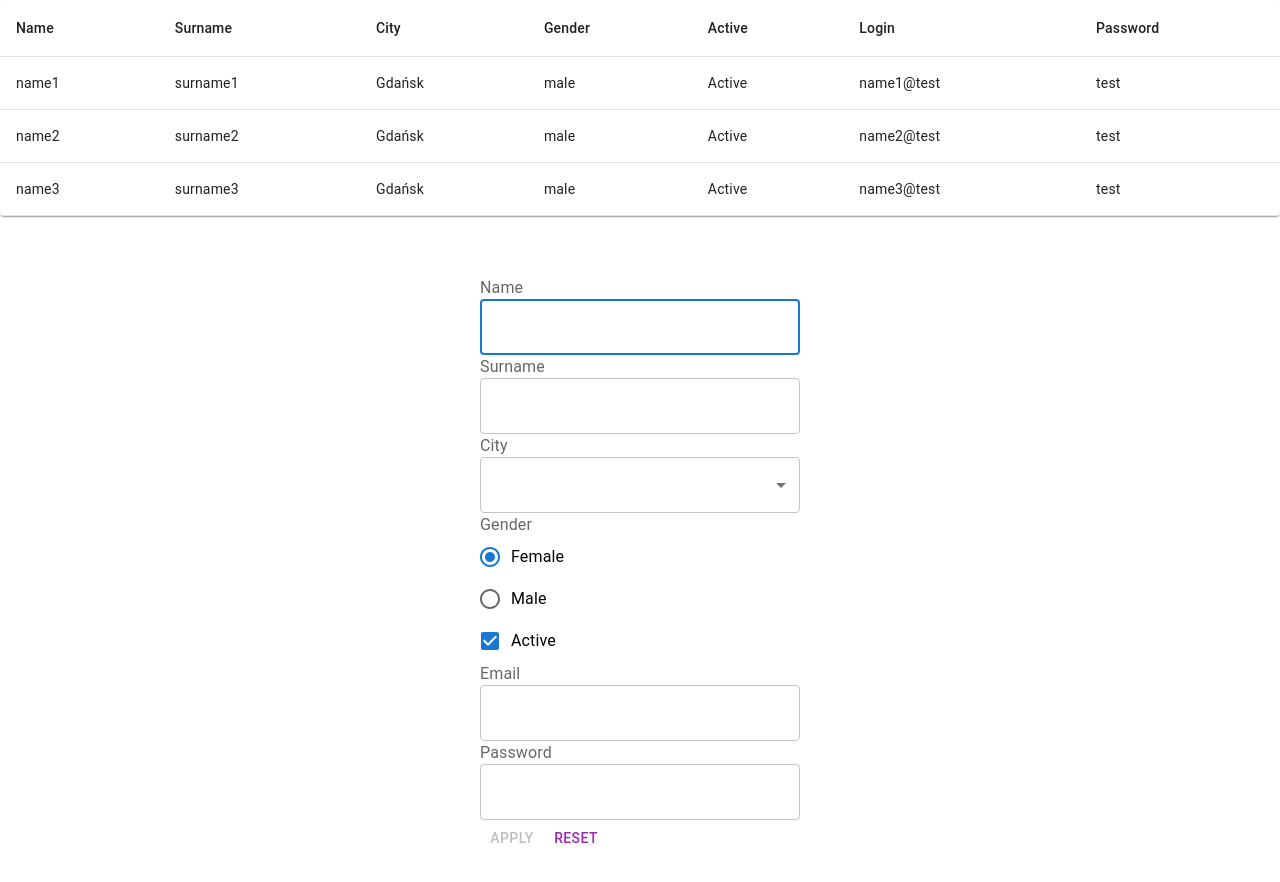
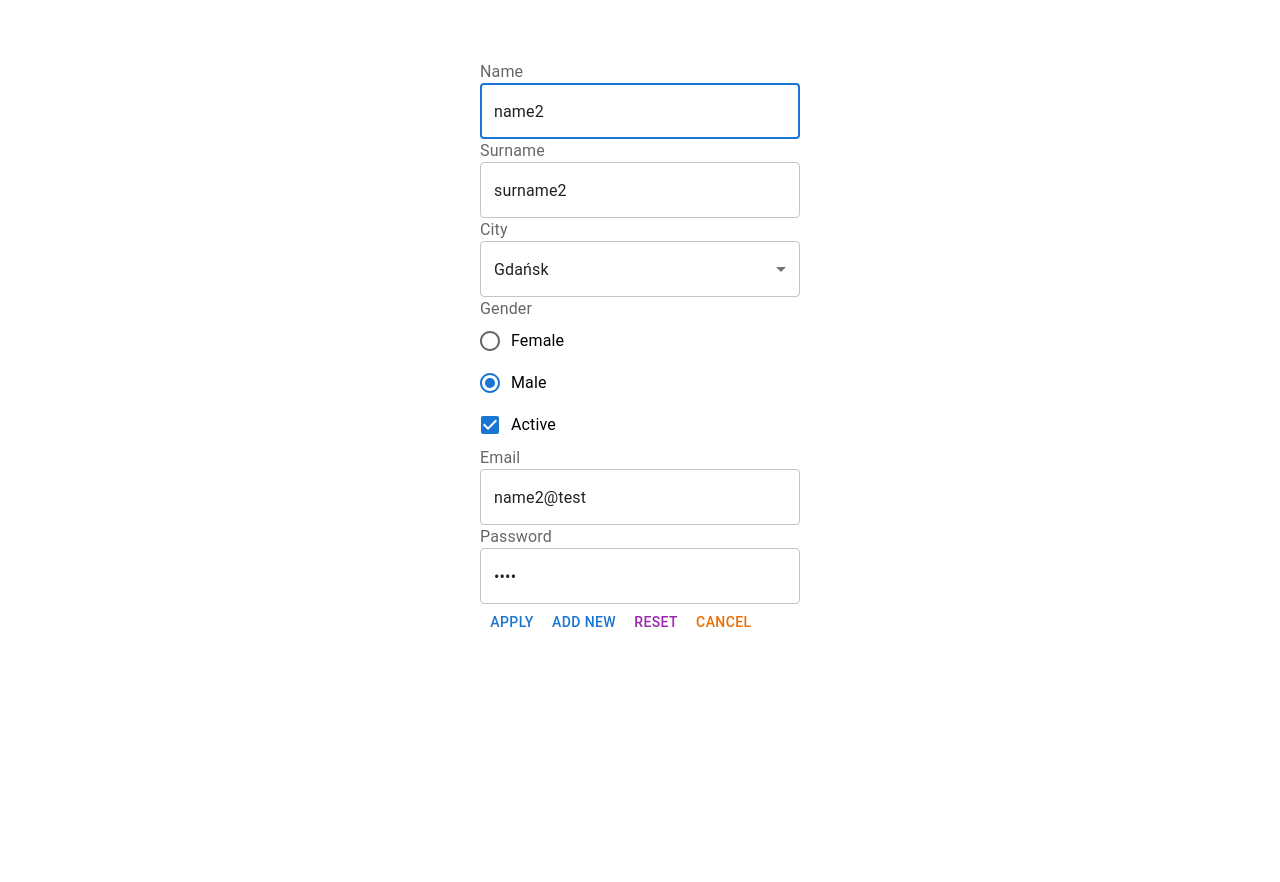
Before and after one commit to mierzvoj/app-state-project, a React (Create React App) app: page /users/user/1 in a window 1280 px wide. Shown: the top 882 px of the page. After the commit the page ends 800 px from the top, so only its background shows below. Built offline with nearby package versions, Linux system fonts and the light colour scheme.

Commit message:
adjusted routing for users, added logic for editing and inserting new user

```diff
--- a/src/index.tsx
+++ b/src/index.tsx
@@ -10,6 +10,7 @@ import Pokemons from "./pages/Pokemons/Pokemons";
 import PokemonsToolbar from "./pages/Pokemons/PokemonsToolbar/PokemonsToolbar";
 import UserForm from "./pages/Users/UserForm/UserForm";
 import Users from "./pages/Users/Users";
+import UsersList from "./pages/Users/UsersList/UsersList";
 
 const root = ReactDOM.createRoot(
   document.getElementById("root") as HTMLElement
@@ -20,7 +21,8 @@ root.render(
       <Routes>
         <Route path="/" element={<Login />}></Route>
         <Route path="/users" element={<Users />}>
-          <Route path="/users/user/:name" element={<UserForm />}></Route>
+          <Route path="/users/list" element={<UsersList />}></Route>
+          <Route path="/users/user/:index" element={<UserForm />}></Route>
         </Route>
         <Route path="/calculation" element={<Calculation />}></Route>
         <Route path="/locationsform" element={<LocationsForm />}></Route>
--- a/src/pages/Users/UserForm/UserForm.tsx
+++ b/src/pages/Users/UserForm/UserForm.tsx
@@ -12,38 +12,56 @@ import RadioGroup from "@mui/material/RadioGroup";
 import Select from "@mui/material/Select";
 import Snackbar from "@mui/material/Snackbar";
 import TextField from "@mui/material/TextField";
-import React, { ChangeEvent, FormEvent, useContext, useState } from "react";
-import { useNavigate } from "react-router-dom";
+import React, { ChangeEvent, useContext, useState } from "react";
+import { useNavigate, useParams } from "react-router-dom";
 import { IUsersContext, UsersContext } from "../Users";
 import "./UserForm.css";
 
 const cities: string[] = ["Gdańsk", "Gdynia", "Sopot", "Warszawa", "Zakopane"];
 
 export default function UserForm() {
-  const [name, setName] = useState("");
-  const [surname, setSurname] = useState("");
-  const [city, setCity] = useState("");
-  const [gender, setGender] = useState<"female" | "male" | undefined>("female");
-  const [active, setActive] = useState(true);
-  const [email, setEmail] = useState("");
-  const [password, setPassword] = useState("");
+  const { users, setUsers } = useContext<IUsersContext>(UsersContext);
+  const params = useParams();
+  const index = ((params.index ?? -1) as number) ?? -1;
+  const navigate = useNavigate();
+
+  const user = users[index] ?? {};
+
+  const [name, setName] = useState(user?.name ?? "");
+  const [surname, setSurname] = useState(user?.surname ?? "");
+  const [city, setCity] = useState(user?.city ?? "");
+  const [gender, setGender] = useState<"female" | "male" | undefined>(
+    user?.gender ?? "female"
+  );
+  const [active, setActive] = useState(user?.active ?? true);
+  const [email, setEmail] = useState(user?.email ?? "");
+  const [password, setPassword] = useState(user?.password ?? "");
+
   const [open, setOpen] = useState(false);
-
-  const { users, setUsers } = useContext<IUsersContext>(UsersContext);
-  const navigate = useNavigate();
 
   const validateForm = () => {
     return email.length > 0 && password.length > 0;
   };
 
-  const handleSubmit = (event: FormEvent<HTMLFormElement>) => {
-    event.preventDefault();
+  const handleApply = () => {
+    setOpen(true);
+    const copy = [...users];
+    copy[index] = { name, surname, city, gender, active, email, password };
+    setUsers(copy);
+    navigate("/users/list");
+  };
+
+  const handleAdd = () => {
     setOpen(true);
     setUsers([
       ...users,
       { name, surname, city, gender, active, email, password },
     ]);
-    navigate("/users");
+    navigate("/users/list");
+  };
+
+  const handleCancel = () => {
+    navigate("/users/list");
   };
 
   const handleClose = (
@@ -81,7 +99,7 @@ export default function UserForm() {
 
   return (
     <div className="Login">
-      <form onSubmit={(e: FormEvent<HTMLFormElement>) => handleSubmit(e)}>
+      <form>
         <FormGroup id="formgroup">
           <FormLabel>Name</FormLabel>
           <FormControl id="name">
@@ -162,11 +180,21 @@ export default function UserForm() {
             />
           </FormControl>
         </FormGroup>
-        <Button type="submit" color="primary" disabled={!validateForm()}>
+        <Button
+          color="primary"
+          disabled={!validateForm()}
+          onClick={handleApply}
+        >
           Apply
+        </Button>
+        <Button color="primary" disabled={!validateForm()} onClick={handleAdd}>
+          Add new
         </Button>
         <Button color="secondary" onClick={handleReset}>
           Reset
+        </Button>
+        <Button color="warning" onClick={handleCancel}>
+          Cancel
         </Button>
       </form>
       <Snackbar
--- a/src/pages/Users/Users.tsx
+++ b/src/pages/Users/Users.tsx
@@ -1,7 +1,6 @@
 import React, { Dispatch, SetStateAction, useState } from "react";
 import { Outlet } from "react-router-dom";
 import { UserData } from "../../model/user-data.model";
-import UsersList from "./UsersList/UsersList";
 
 const entryData: UserData[] = [
   {
@@ -49,7 +48,6 @@ const Users = () => {
 
   return (
     <UsersContext.Provider value={value}>
-      <UsersList />
       <Outlet />
     </UsersContext.Provider>
   );
--- a/src/pages/Users/UsersList/UsersList.tsx
+++ b/src/pages/Users/UsersList/UsersList.tsx
@@ -6,7 +6,6 @@ import TableContainer from "@mui/material/TableContainer";
 import TableHead from "@mui/material/TableHead";
 import TableRow from "@mui/material/TableRow";
 import { useNavigate } from "react-router-dom";
-import { UserData } from "../../../model/user-data.model";
 import { UsersContext } from "../Users";
 import "./UsersList.css";
 
@@ -15,11 +14,9 @@ const UsersList = () => {
 
   const handleClick = (
     event: React.MouseEvent<HTMLTableRowElement, MouseEvent>,
-    row: UserData
+    index: number
   ) => {
-    navigate("/users/user/" + (row?.name ? row.name : ""), {
-      state: { url: row.name, name: row.name },
-    });
+    navigate("/users/user/" + index);
   };
 
   return (
@@ -42,7 +39,7 @@ const UsersList = () => {
               {context.users.map((row, index) => (
                 <TableRow
                   key={index}
-                  onClick={(event) => handleClick(event, row)}
+                  onClick={(event) => handleClick(event, index)}
                 >
                   <TableCell component="th" scope="row">
                     {row.name}
```
